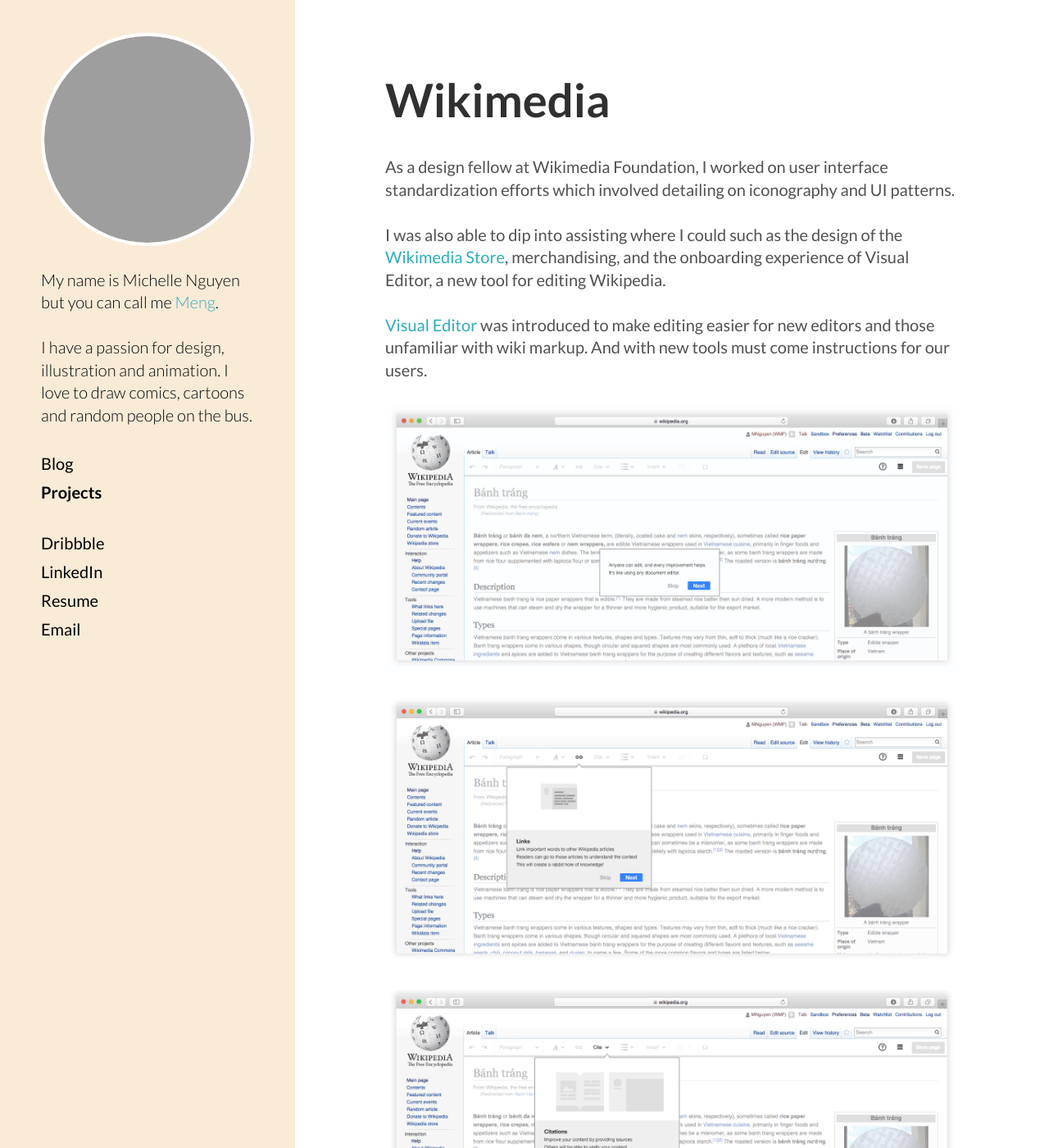
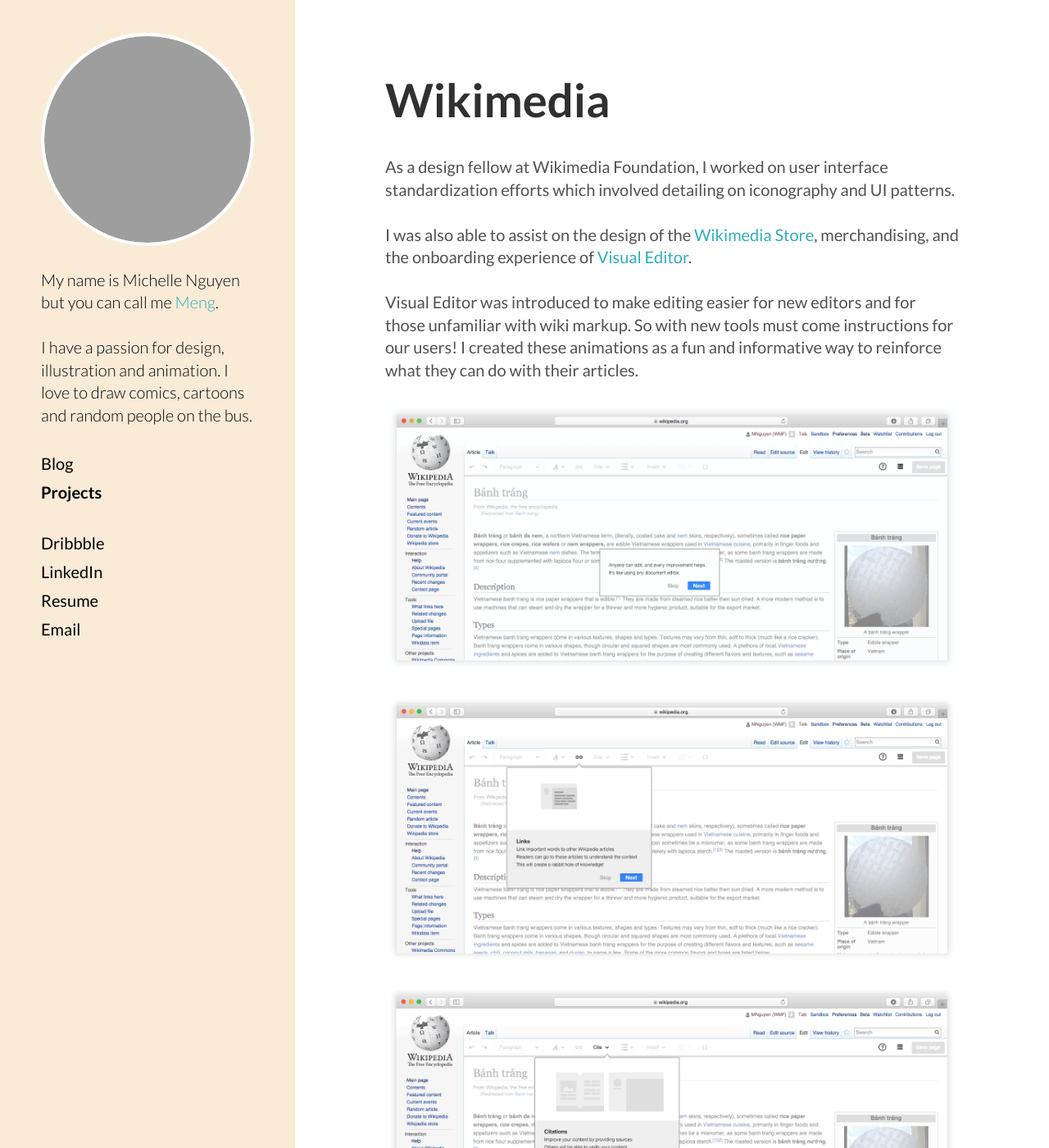
Before and after one commit to allthingsmeng/allthingsmeng.github.io, a Jekyll site: the page built from _posts/2016-01-01-wikimedia.md, in a window 1280 px wide and 1400 px high. Shown: the whole window at 82% size. Built offline with Jekyll 4.4.1, drawn with Linux system fonts in a browser that asks for light colours; Markdown is read by kramdown in place of the engine named in the settings; grey boxes are pictures that could not be loaded.

Commit message:
Wiki, Kitty, DIY
Added Wiki page / content
Added Kitty page / content
Edited DIY in-phone gif size / centered

```diff
--- a/_posts/2016-01-01-wikimedia.md
+++ b/_posts/2016-01-01-wikimedia.md
@@ -1,15 +1,15 @@
 ---
 layout: post
 title: Wikimedia
-hero-img: "prt_700x400_swank.jpg"
+hero-img: "prt_700x400_wikimedia.png"
 permalink: /wikimedia/
 ---
 
 As a design fellow at Wikimedia Foundation, I worked on user interface standardization efforts which involved detailing on iconography and UI patterns.
 
-I was also able to dip into assisting where I could such as the design of the <a href="http://store.wikimedia.org/" target="_blank">Wikimedia Store</a>, merchandising, and the onboarding experience of Visual Editor, a new tool for editing Wikipedia.
+I was also able to assist on the design of the <a href="http://store.wikimedia.org/" target="_blank">Wikimedia Store</a>, merchandising, and the onboarding experience of <a href="https://en.wikipedia.org/wiki/Wikipedia:VisualEditor" target="_blank">Visual Editor</a>.
 
-<a href="https://en.wikipedia.org/wiki/Wikipedia:VisualEditor" target="_blank">Visual Editor</a> was introduced to make editing easier for new editors and those unfamiliar with wiki markup. And with new tools must come instructions for our users.
+Visual Editor was introduced to make editing easier for new editors and for those unfamiliar with wiki markup. So with new tools must come instructions for our users! I created these animations as a fun and informative way to reinforce what they can do with their articles.
 
 <a href="/public/img/wikimedia/welcome.gif" data-lightbox="Onboard">
   <img src="/public/img/wikimedia/welcome.gif" alt="Welcome" />
--- a/_sass/_base.scss
+++ b/_sass/_base.scss
@@ -108,3 +108,8 @@
 tbody tr:nth-child(odd) th {
   background-color: #f9f9f9;
 }
+
+.margin-auto {
+  margin:auto;
+  display: block;
+}
```
Also changed, not shown: _posts/2014-06-02-diy.md (+2 -2 lines), _posts/2015-08-14-kitty.md (added, +16 -0 lines), public/img/kitty/kitty_poster.png (added), public/img/kitty/kittyassets.png (added), public/img/kitty/kittybook.jpg (added), public/img/prt_700x400_kitty.png (added), public/img/prt_700x400_wikimedia.png (added), 2 other files.
